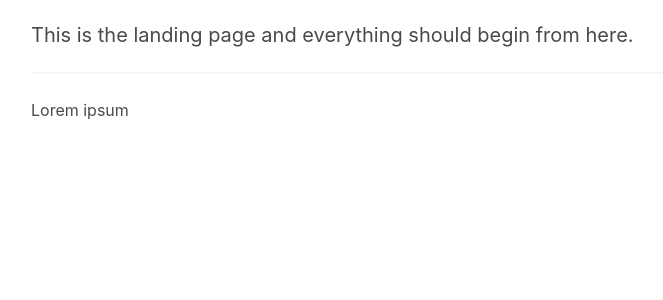
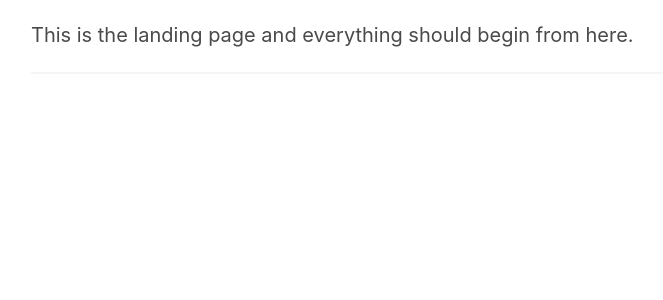
Before and after one commit to capstone-26/Shopping-Assistant, a Django app: page / in a window 1280 px wide. Shown: the part 141-441 px from the top of the page, without its empty margins (33-696 px from the left). Run offline with Django 4.2, Linux system fonts and the light colour scheme; a user stored in the database is signed in; some libraries are stand-ins or nearby versions.

Commit message:
Removed Lorem Ipsum

```diff
--- a/core/templates/index.html
+++ b/core/templates/index.html
@@ -11,8 +11,6 @@
     <h2 class="subtitle">This is the landing page and everything should begin from here.</h2>
 </div>
 <hr>
-<div class="block">
-    <p>Lorem ipsum </p>
-</div>
+
 
 {% endblock %}
```
